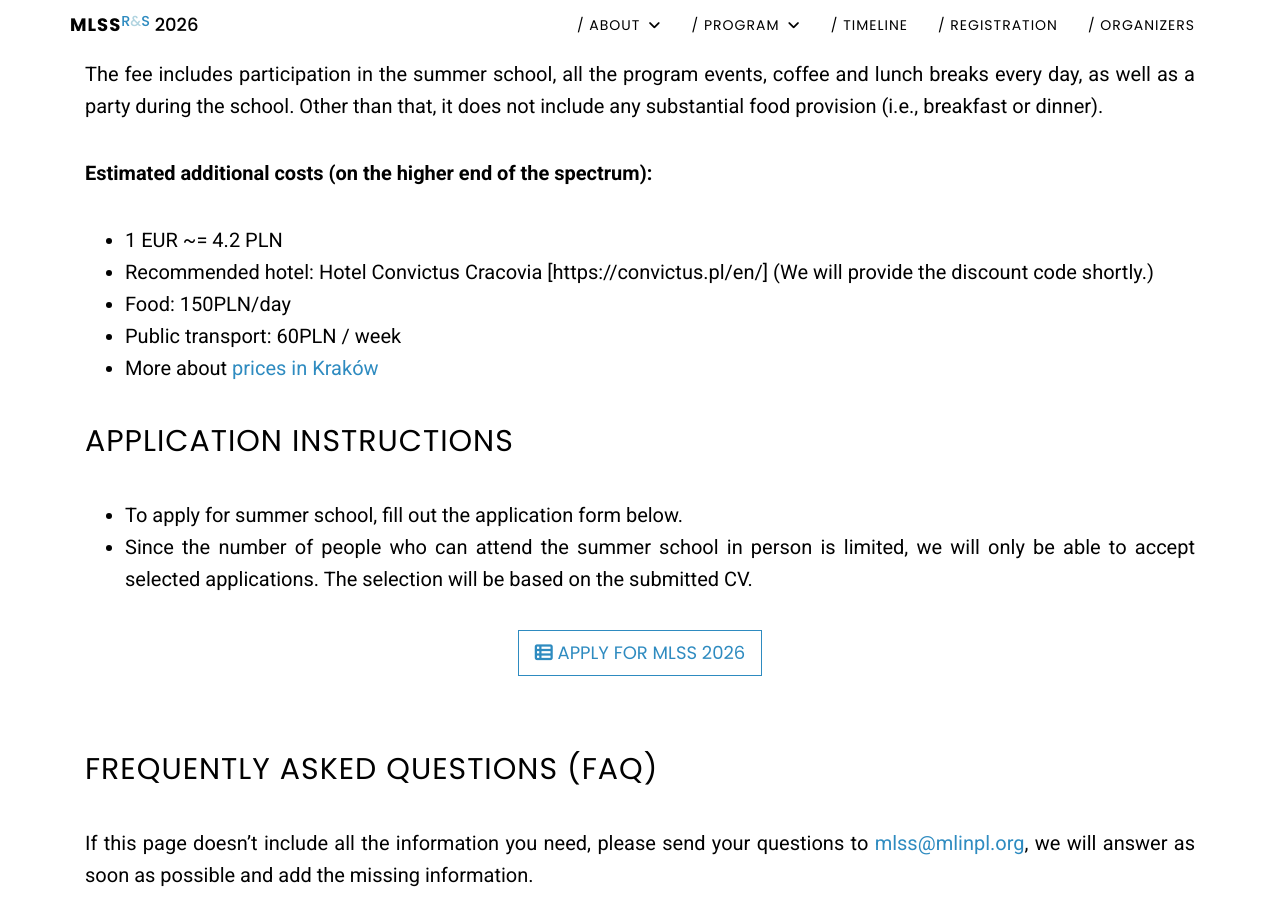
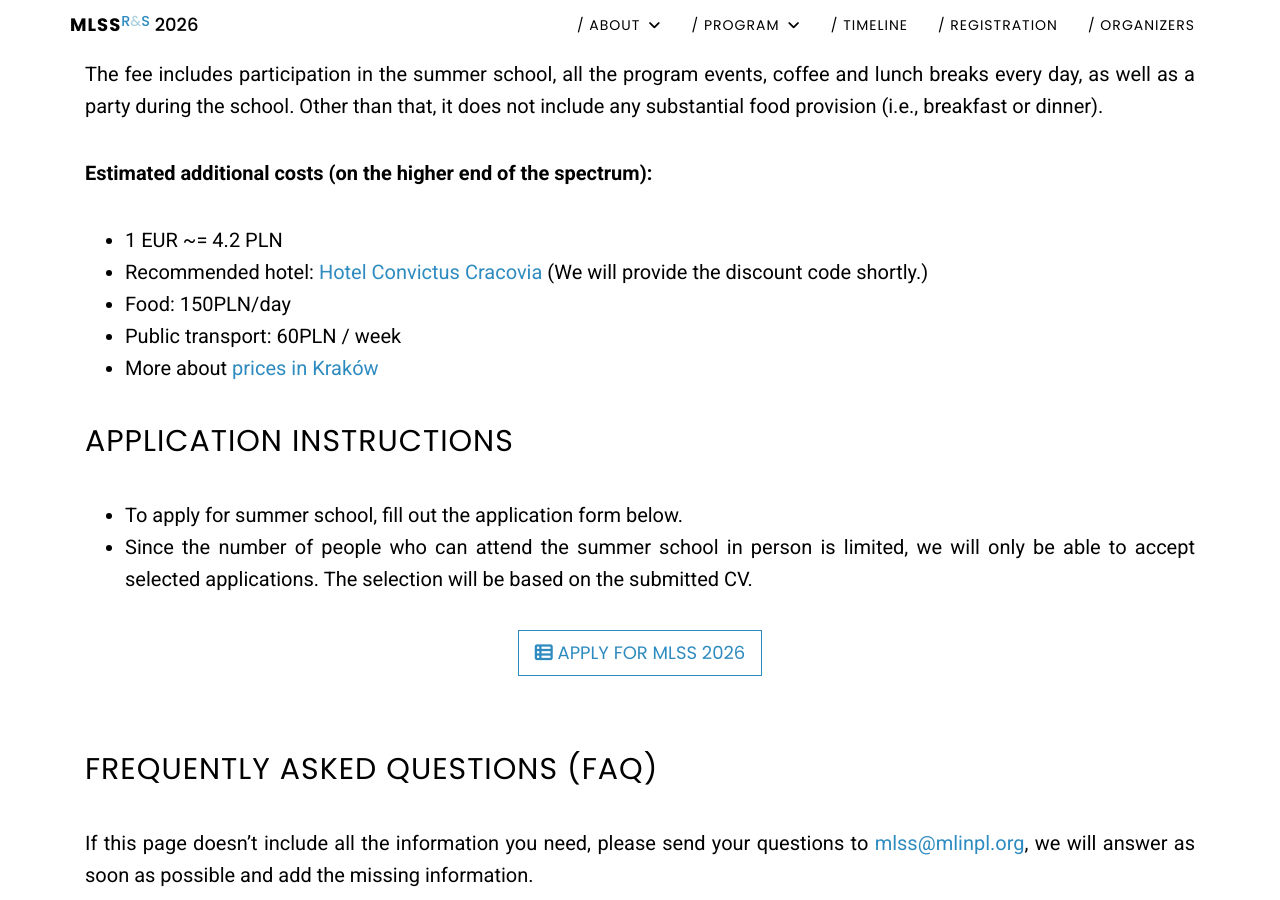
Before and after one commit to mlinpl/mlss2026.mlinpl.org, a Jekyll site: the page built from pages/registration.md, in a window 1280 px wide and 900 px high, scrolled down 1404 px. Built offline with Jekyll 4.4.1, drawn with Linux system fonts in a browser that asks for light colours.

Commit message:
Fix hotel link

```diff
--- a/pages/registration.md
+++ b/pages/registration.md
@@ -61,7 +61,7 @@ The fee includes participation in the summer school, all the program events, cof
 
 **Estimated additional costs (on the higher end of the spectrum):**
 - 1 EUR ~= 4.2 PLN
-- Recommended hotel: Hotel Convictus Cracovia [https://convictus.pl/en/] (We will provide the discount code shortly.)
+- Recommended hotel: [Hotel Convictus Cracovia](https://convictus.pl/en/) (We will provide the discount code shortly.)
 - Food: 150PLN/day
 - Public transport: 60PLN / week
 - More about [prices in Kraków](https://www.numbeo.com/cost-of-living/in/Krakow-Cracow)
```
